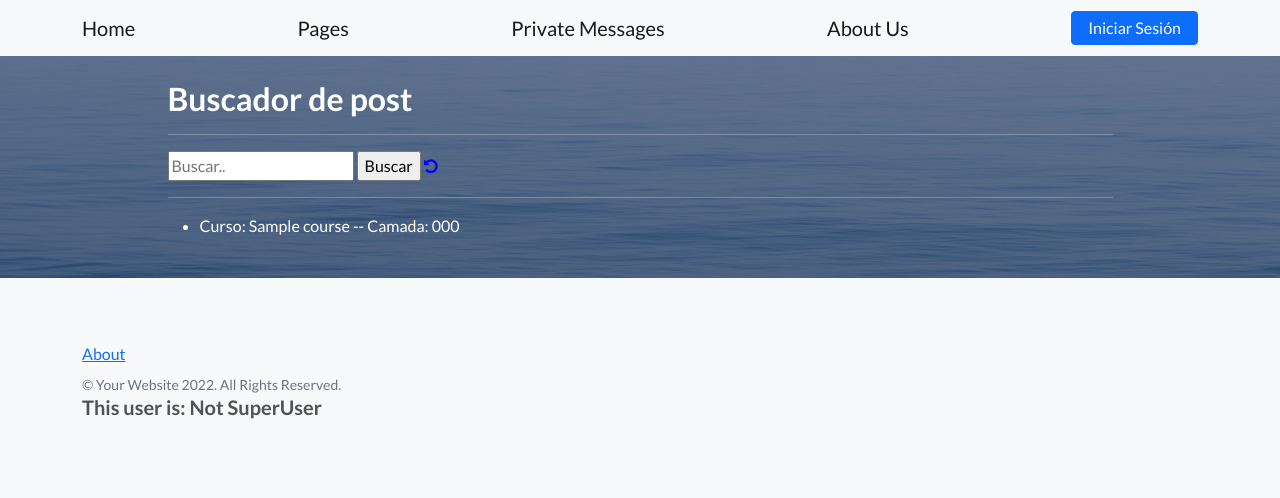
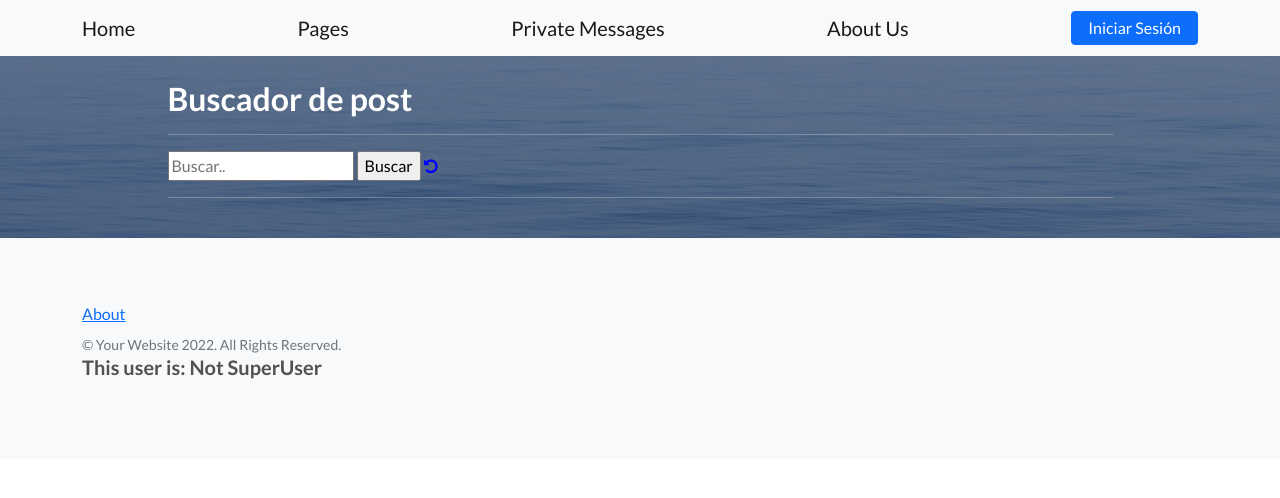
Before and after one commit to ltiisidii/coderhouse-django-blog, a Django app: template home/templates/home/main.html in a window 1280 px wide. Shown: the top 498 px of the page. Run offline with Django 4.2, Linux system fonts and the light colour scheme; the template is opened without the code that fills it: most values are stand-ins (such as "Sample title", 1, 10 or a date in 2020); some libraries are stand-ins or nearby versions.

Commit message:
[Feature] delete info from main.html

```diff
--- a/home/templates/home/main.html
+++ b/home/templates/home/main.html
@@ -28,15 +28,5 @@
 </hr>
 
 
-{% if courses %}
-<ul>
-    {% for course in courses %}
-    <li>
-        Curso: {{course.name}}
-        -- Camada: {{course.code}}
-    </li>
-    {% endfor %}
-</ul>
-{% endif %}
 
 {% endblock %}
```
